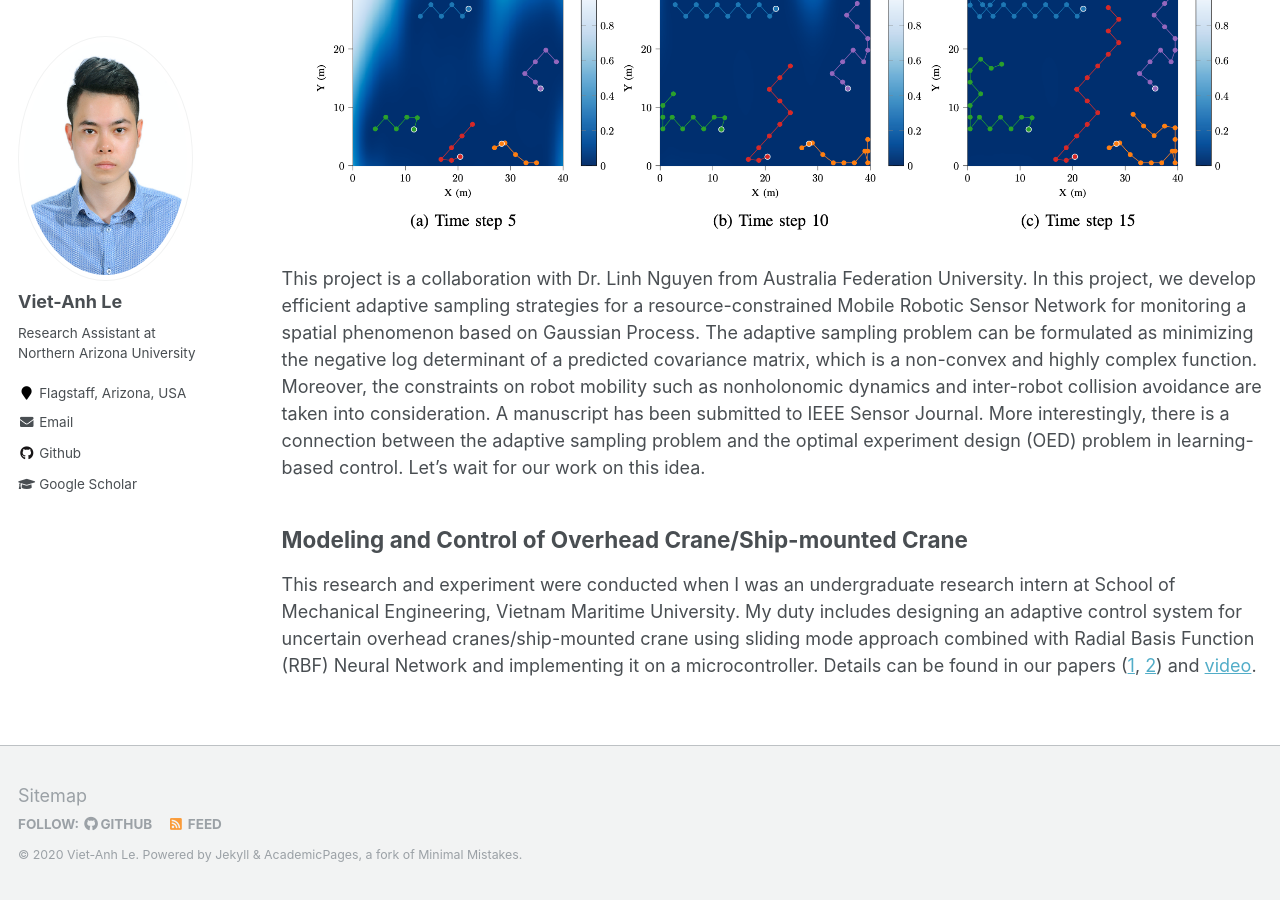
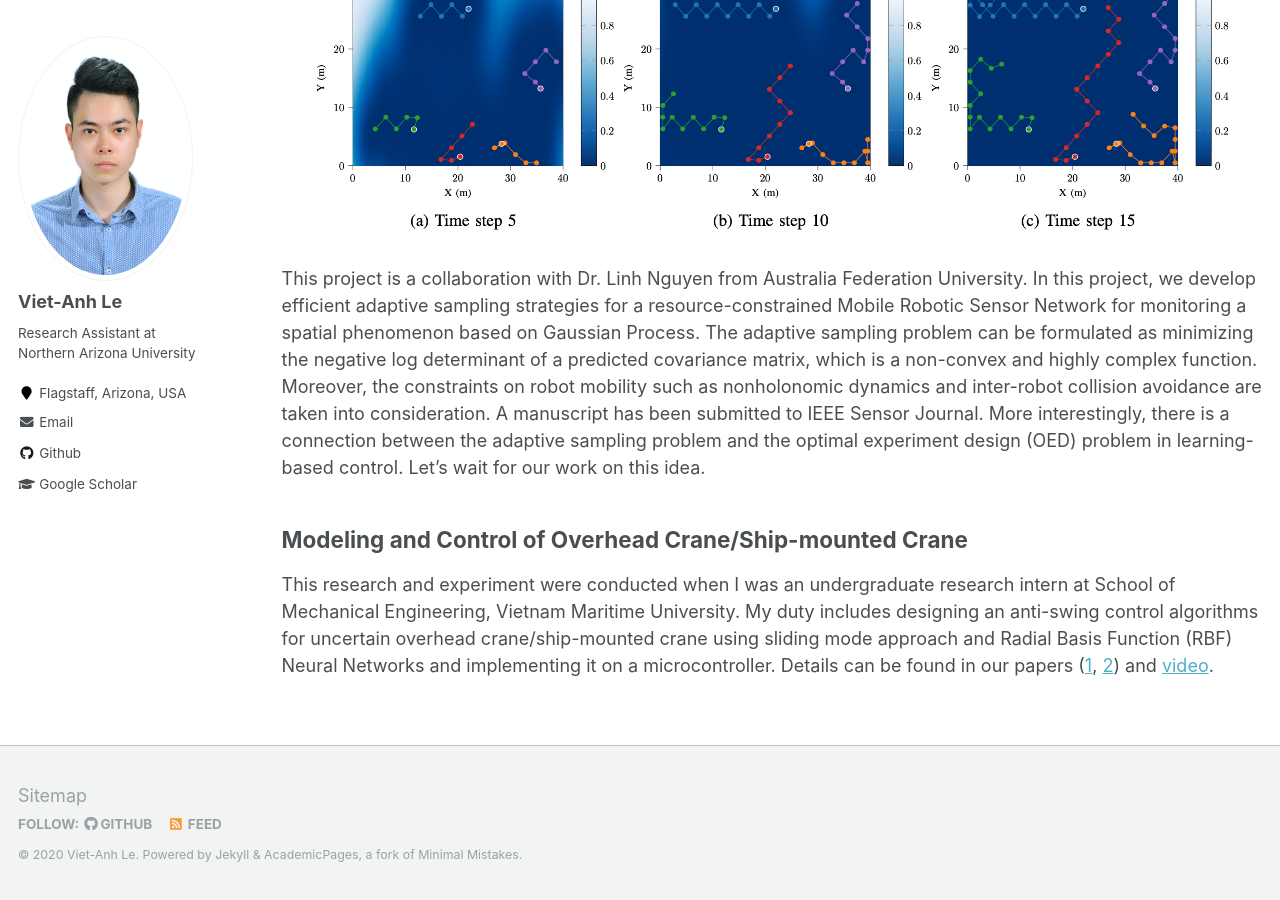
Before and after one commit to vietanhle0101/vietanhle0101.github.io, a Jekyll site: the page built from _pages/projects.md, in a window 1280 px wide and 900 px high, scrolled down 511 px. Built offline with Jekyll 4.4.1, drawn with Linux system fonts in a browser that asks for light colours.

Commit message:
edit projects

```diff
--- a/_pages/projects.md
+++ b/_pages/projects.md
@@ -17,4 +17,4 @@ This project is a collaboration with Dr. Linh Nguyen from Australia Federation U
 
 ## Modeling and Control of Overhead Crane/Ship-mounted Crane
 
-This research and experiment were conducted when I was an undergraduate research intern at School of Mechanical Engineering, Vietnam Maritime University. My duty includes designing an adaptive control system for uncertain overhead cranes/ship-mounted crane using sliding mode approach combined with Radial Basis Function (RBF) Neural Network and implementing it on a microcontroller. Details can be found in our papers ([1](https://www.sciencedirect.com/science/article/abs/pii/S0888327018302322), [2](https://link.springer.com/article/10.1007/s11633-019-1174-y)) and [video](https://www.youtube.com/watch?v=ZlF37IZh89Q).
+This research and experiment were conducted when I was an undergraduate research intern at School of Mechanical Engineering, Vietnam Maritime University. My duty includes designing an anti-swing control algorithms for uncertain overhead crane/ship-mounted crane using sliding mode approach and Radial Basis Function (RBF) Neural Networks and implementing it on a microcontroller. Details can be found in our papers ([1](https://www.sciencedirect.com/science/article/abs/pii/S0888327018302322), [2](https://link.springer.com/article/10.1007/s11633-019-1174-y)) and [video](https://www.youtube.com/watch?v=ZlF37IZh89Q).
```
